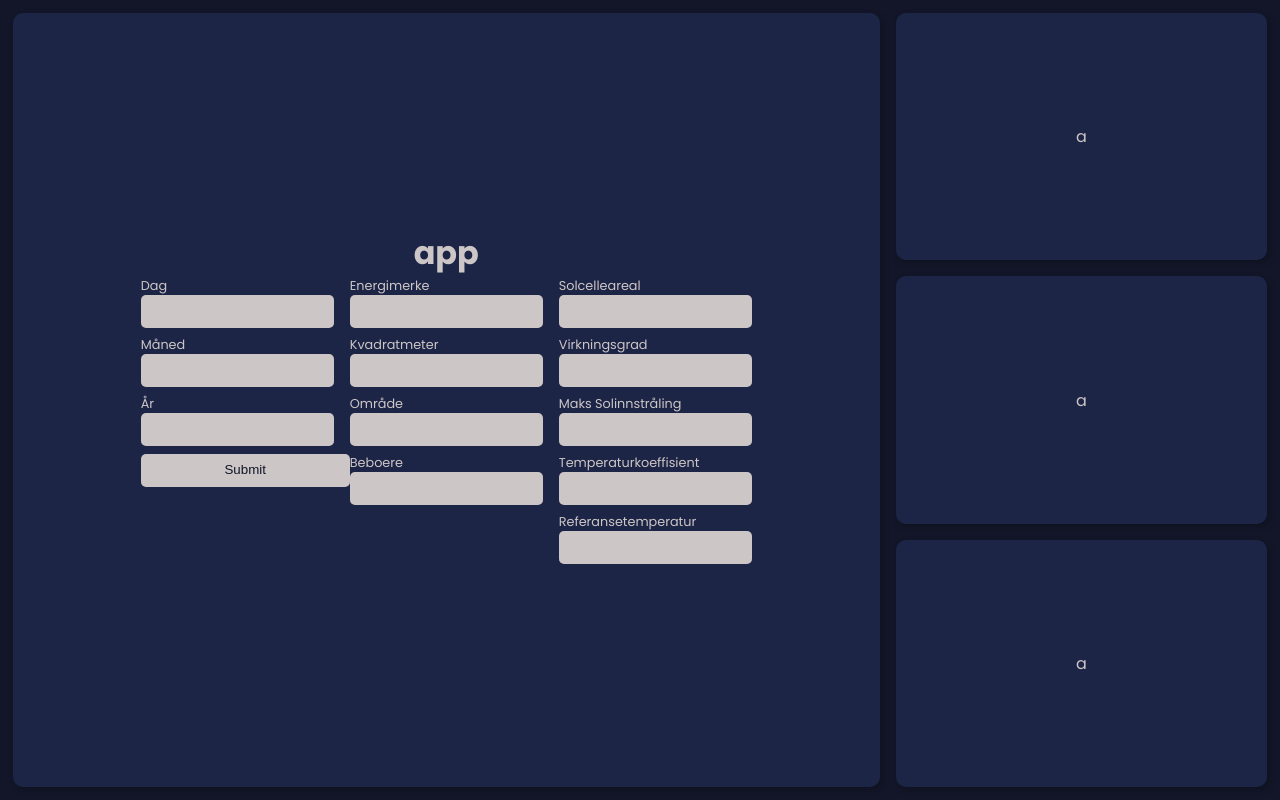
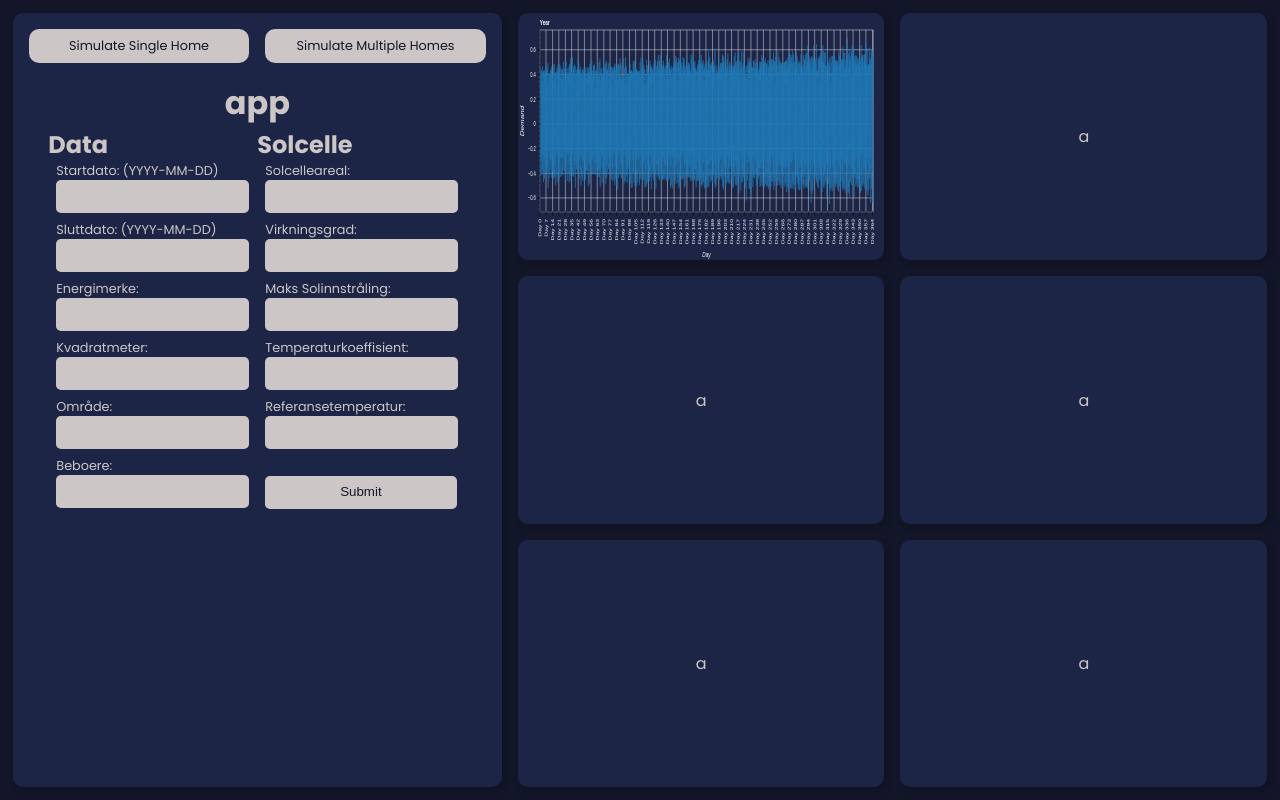
Before and after one commit to aninstan/StartCODE, a Flask app: page / in a window 1280 px wide. Run offline with Flask 3, Linux system fonts and the light colour scheme.

Commit message:
website stuff

```diff
--- a/app.py
+++ b/app.py
@@ -10,41 +10,23 @@ def home():
 
 @app.route('/process_form', methods=['POST'])
 def process_form():
-   return "form processed"
    # Retrieve data from form
-   dag = request.form.get['Dag']
-   maaned = request.form.get['Måned']
-   aar = request.form.get['År']
+   start = request.form.get('Dag')
+   slutt = request.form.get('Måned')
 
-   energimerke = request.form.get['Energimerke']
-   kvadratmeter = request.form.get['Kvadratmeter']
-   omraade = request.form.get['Område']
-   beboere = request.form.get['Beboere']
+   energimerke = request.form.get('Energimerke')
+   kvadratmeter = request.form.get('Kvadratmeter')
+   omraade = request.form.get('Område')
+   beboere = request.form.get('Beboere')
 
-   solcelleareal = request.form.get['Solcelleareal']
-   virkningsgrad = request.form.get['Virkningsgrad']
-   maks_solinnstråling = request.form.get['Maks Solinnstråling']
-   temperaturkoeffisient = request.form.get['Temperaturkoeffisient']
-   referansetemperatur = request.form.get['Referansetemperatur']
+   solcelleareal = request.form.get('Solcelleareal')
+   virkningsgrad = request.form.get('Virkningsgrad')
+   maks_sol = request.form.get('Maks Solinnstråling')
+   temp_k = request.form.get('Temperaturkoeffisient')
+   ref_temp = request.form.get('Referansetemperatur')
 
 
-   return f"""
-        <h2>Submitted Data</h2>
-        <ul>
-            <li>Dag: {dag}</li>
-            <li>Måned: {maaned}</li>
-            <li>År: {aar}</li>
-            <li>Energimerke: {energimerke}</li>
-            <li>Kvadratmeter: {kvadratmeter}</li>
-            <li>Område: {omraade}</li>
-            <li>Beboere: {beboere}</li>
-            <li>Solcelleareal: {solcelleareal}</li>
-            <li>Virkningsgrad: {virkningsgrad}</li>
-            <li>Maks Solinnstråling: {maks_solinnstråling}</li>
-            <li>Temperaturkoeffisient: {temperaturkoeffisient}</li>
-            <li>Referansetemperatur: {referansetemperatur}</li>
-        </ul>
-        """
+   return None
 
 if __name__ == '__main__':
    app.run(debug=True)
--- a/static/style.css
+++ b/static/style.css
@@ -4,6 +4,7 @@
     --backdrop-color: #121628;
     --text-color: #cdc6c6;
     --bg-color: #1d2547;
+    --blue: #3992ff;
 }
 
 * {
@@ -46,7 +47,7 @@ body {
     background-color: var(--bg-color);
     border-radius: 10px;
     height: 100%;
-    width: 70%;
+    width: 40%;
     filter: drop-shadow(3px 3px 3px rgba(0, 0, 0, 0.2));
 }
 
@@ -76,8 +77,53 @@ label {
 form {
     display: flex;
     flex-direction: row;
+    height: 100%;
 }
 
 #submit {
+    width: 91.5%;
+    margin-top: 1.7rem;
+    padding: 0.5rem;
+}
+
+#submit:hover {
+    background-color: var(--blue);
+    color: var(--text-color);
+    cursor: pointer;
+}
+
+.container img {
     width: 100%;
+    height: 100%;
+    border-radius: 10px;
 }
+
+nav{
+    display: flex;
+    flex-direction: row;
+    gap: 1rem;
+    position: sticky;
+    padding: 1rem;
+    gap: 1rem;
+    top: 0;
+    width: 100%;
+    height: fit-content;
+    justify-content: space-around;
+}
+
+nav div {
+    gap: 1rem;
+    padding: 0.5rem 1rem;
+    border-radius: 10px;
+    background-color: var(--text-color);
+    color: var(--backdrop-color);
+    font-size: 0.8rem;
+    width: 100%;
+    text-align: center;
+}
+
+nav div:hover {
+    background-color: var(--blue);
+    color: var(--text-color);
+    cursor: pointer;
+}
--- a/templates/index.html
+++ b/templates/index.html
@@ -7,26 +7,25 @@
 
     <body>
         <div class="container">
+            <nav>
+                <div>Simulate Single Home</div>
+                <div>Simulate Multiple Homes</div>
+            </nav>
             <h1>app</h1>
             <form action="/process_form" method="POST">
                 <div>
-                    <label for="Dag">Dag</label>
-                    <input type="number" name="Dag">
-                    <label for="Måned">Måned</label>
-                    <input type="number" name="Måned">
-                    <label for="År">År</label>
-                    <input type="number" name="År">
-                    <input type="submit" id="submit">
-                </div>
-
-                <div>
-                    <label for="Energimerke">Energimerke</label>
+                    <h2>Data</h2>
+                    <label for="Start">Startdato: (YYYY-MM-DD)</label>
+                    <input name="Start">
+                    <label for="Slutt">Sluttdato: (YYYY-MM-DD)</label>
+                    <input name="Slutt">
+                    <label for="Energimerke">Energimerke:</label>
                     <input name="Energimerke">
-                    <label for="Kvadratmeter">Kvadratmeter</label>
+                    <label for="Kvadratmeter">Kvadratmeter:</label>
                     <input type="number" name="Kvadratmeter">
-                    <label for="Område">Område</label>
+                    <label for="Område">Område:</label>
                     <input type="search" list="options" name="Område">
-                    <label for="Beboere">Beboere</label>
+                    <label for="Beboere">Beboere:</label>
                     <input type="number" name="Beboere">
                 </div>
 
@@ -39,16 +38,18 @@
                 </datalist>
 
                 <div>
-                    <label for="Solcelleareal">Solcelleareal</label>
+                    <h2>Solcelle</h2>
+                    <label for="Solcelleareal">Solcelleareal:</label>
                     <input name="Solcelleareal">
-                    <label for="Virkningsgrad">Virkningsgrad</label>
+                    <label for="Virkningsgrad">Virkningsgrad:</label>
                     <input name="Virkningsgrad">
-                    <label for="Maks Solinnstråling">Maks Solinnstråling</label>
+                    <label for="Maks Solinnstråling">Maks Solinnstråling:</label>
                     <input name="Maks Solinnstråling">
-                    <label for="Temperaturkoeffisient">Temperaturkoeffisient</label>
+                    <label for="Temperaturkoeffisient">Temperaturkoeffisient:</label>
                     <input name="Temperaturkoeffisient">
-                    <label for="Referansetemperatur">Referansetemperatur</label>
+                    <label for="Referansetemperatur">Referansetemperatur:</label>
                     <input name="Referansetemperatur">
+                    <input type="submit" id="submit">
                 </div>
 
 
@@ -57,9 +58,15 @@
         </div>
 
         <div id="plot-stack">
-            <div class="container" id="1">a</div>
+            <div class="container" id="1"><img src="/static/plot.svg" alt=""></div>
             <div class="container" id="2">a</div>
             <div class="container" id="3">a</div>
         </div>
+
+        <div id="plot-stack">
+            <div class="container" id="4">a</div>
+            <div class="container" id="5">a</div>
+            <div class="container" id="6">a</div>
+        </div>
     </body>
 </html>
```
Also changed, not shown: web_test.py (added, +29 -0 lines), static/plot.svg (added), 1 other file.
